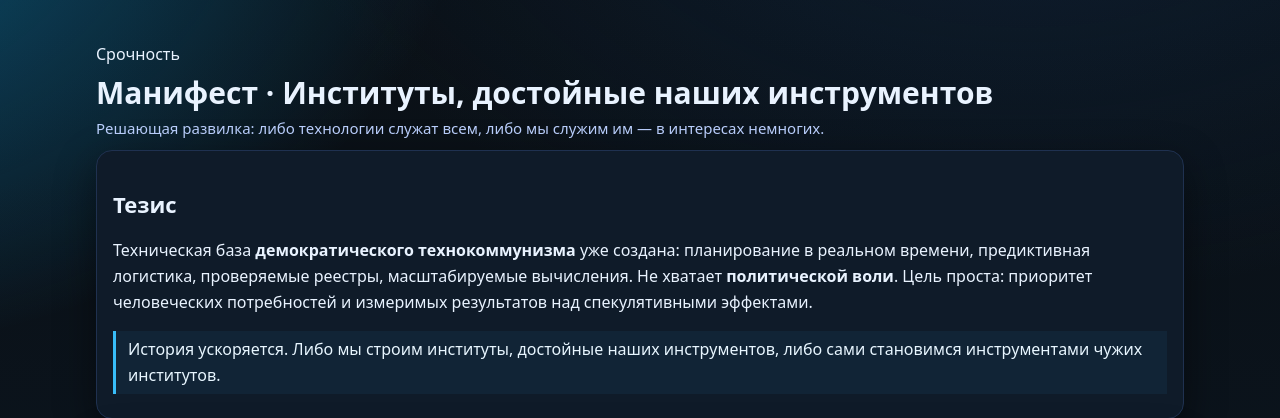
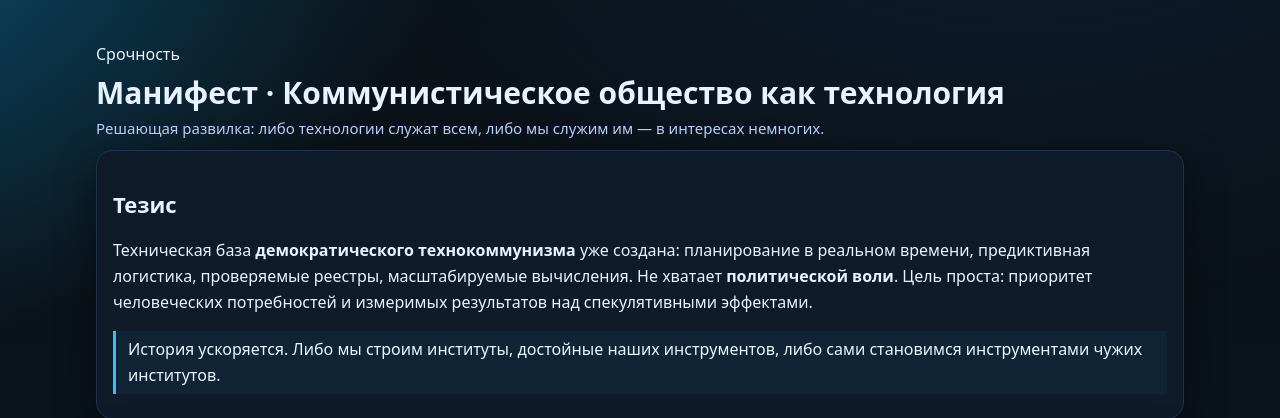
Before and after one commit to dream-framework/communism, a Flask app: template templates/ru/manifesto.html in a window 1280 px wide. Shown: the part 118-536 px from the top of the page. Run offline with Flask 3, Linux system fonts and the light colour scheme; the template is opened without the code that fills it, so the values that code supplies are empty.

Commit message:
Update manifesto.html

```diff
--- a/templates/ru/manifesto.html
+++ b/templates/ru/manifesto.html
@@ -2,7 +2,7 @@
 {% block hero %}
   <div class="hero">
     <div class="kicker">Срочность</div>
-    <div class="h1">Манифест · Институты, достойные наших инструментов</div>
+    <div class="h1">Манифест · Коммунистическое общество как технология</div>
     <div class="subtitle">Решающая развилка: либо технологии служат всем, либо мы служим им — в интересах немногих.</div>
   </div>
 {% endblock %}
```
